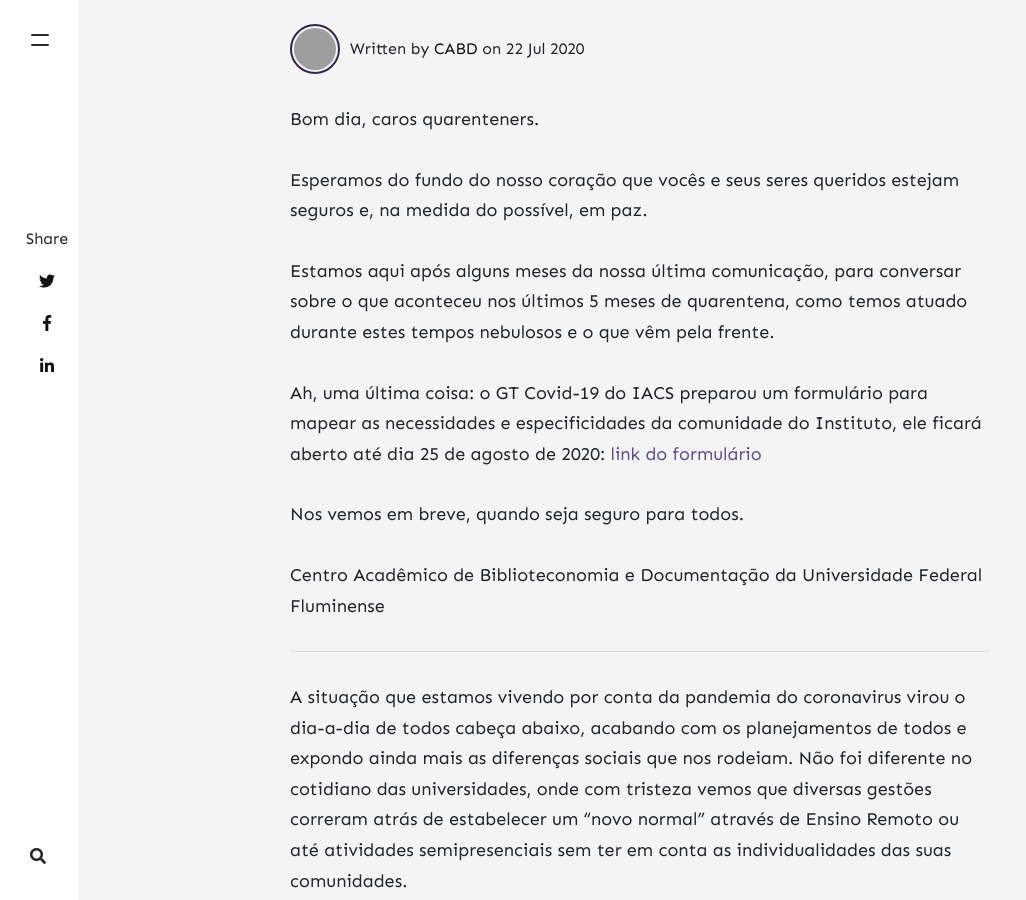
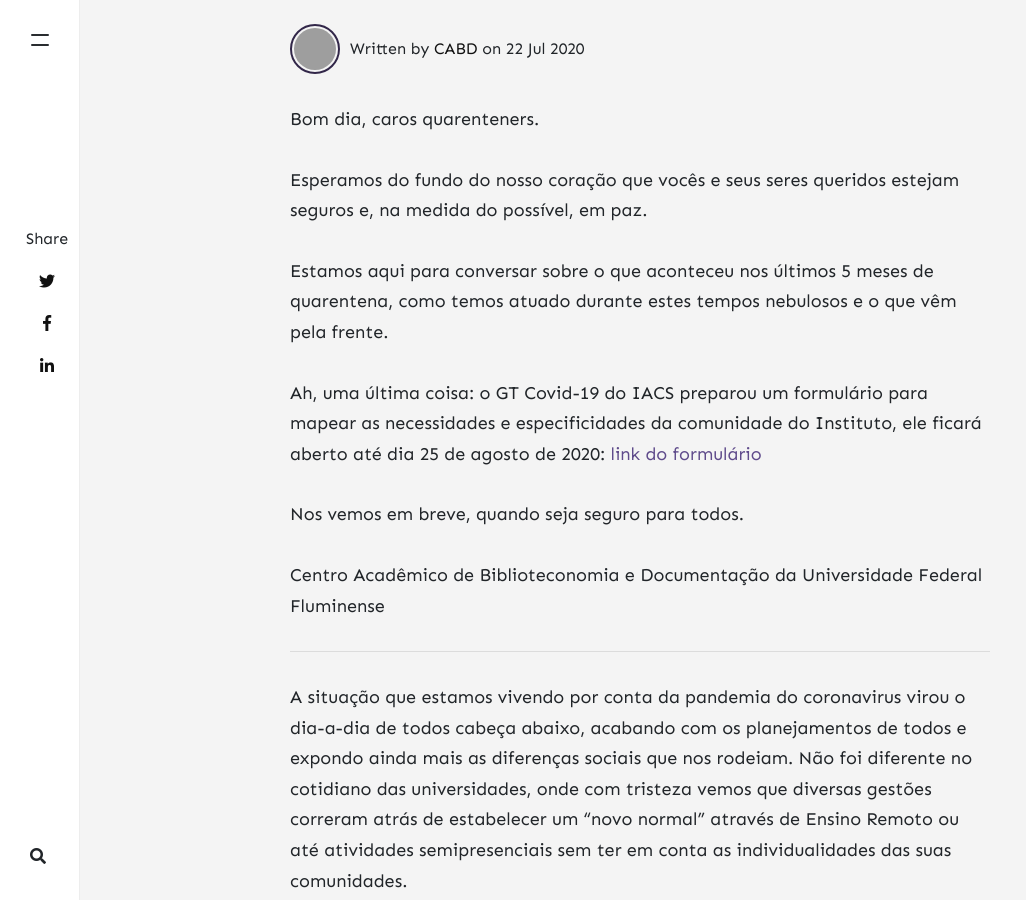
Before and after one commit to cabibliouff/novo, a Jekyll site: the page built from _posts/2020-07-22-notadejulho.md, in a window 1280 px wide and 900 px high, scrolled down 416 px. Shown: the whole window, without its empty margins (0-1026 px from the left). Built offline with Jekyll 4.4.1, drawn with Linux system fonts in a browser that asks for light colours; nearby versions of some CDN libraries; comment, search, counter and statistics services are not loaded; grey boxes are pictures that could not be loaded.

Commit message:
conserto nota de julho

```diff
--- a/_posts/2020-07-22-notadejulho.md
+++ b/_posts/2020-07-22-notadejulho.md
@@ -11,7 +11,7 @@ Bom dia, caros quarenteners.
 
 Esperamos do fundo do nosso coração que vocês e seus seres queridos estejam seguros e, na medida do possível, em paz.
 
-Estamos aqui após alguns meses da nossa última comunicação, para conversar sobre o que aconteceu nos últimos 5 meses de quarentena, como temos atuado durante estes tempos nebulosos e o que vêm pela frente.
+Estamos aqui para conversar sobre o que aconteceu nos últimos 5 meses de quarentena, como temos atuado durante estes tempos nebulosos e o que vêm pela frente.
 
 Ah, uma última coisa: o GT Covid-19 do IACS preparou um formulário para mapear as necessidades e especificidades da comunidade do Instituto, ele ficará aberto até dia 25 de agosto de 2020: [link do formulário](https://bit.ly/consultaiacs)
 
```
